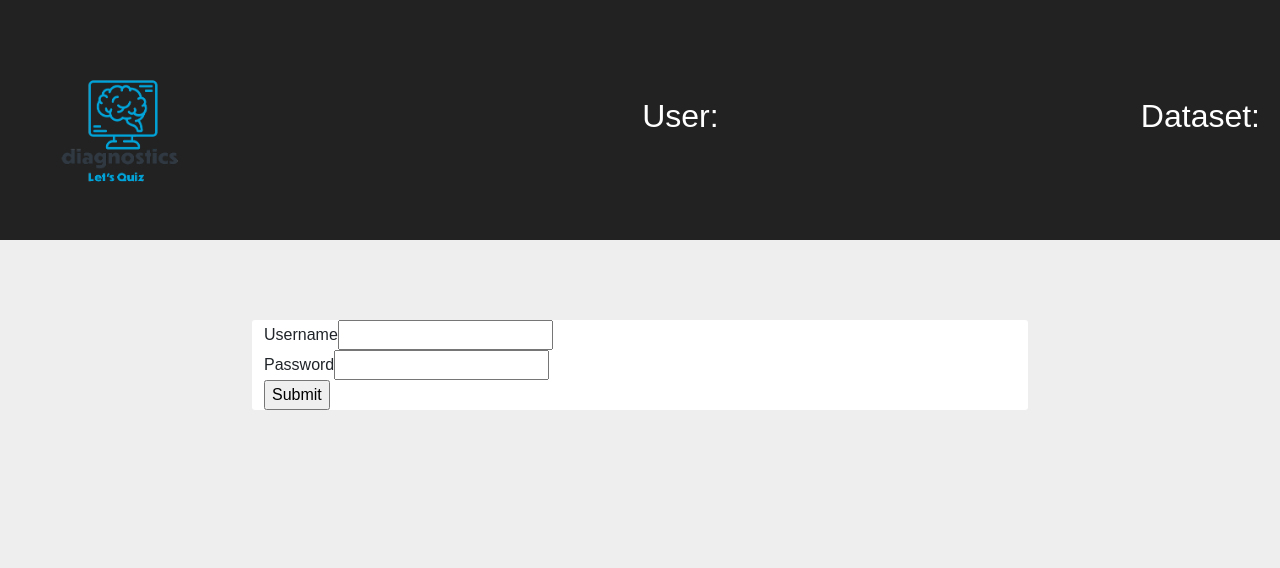
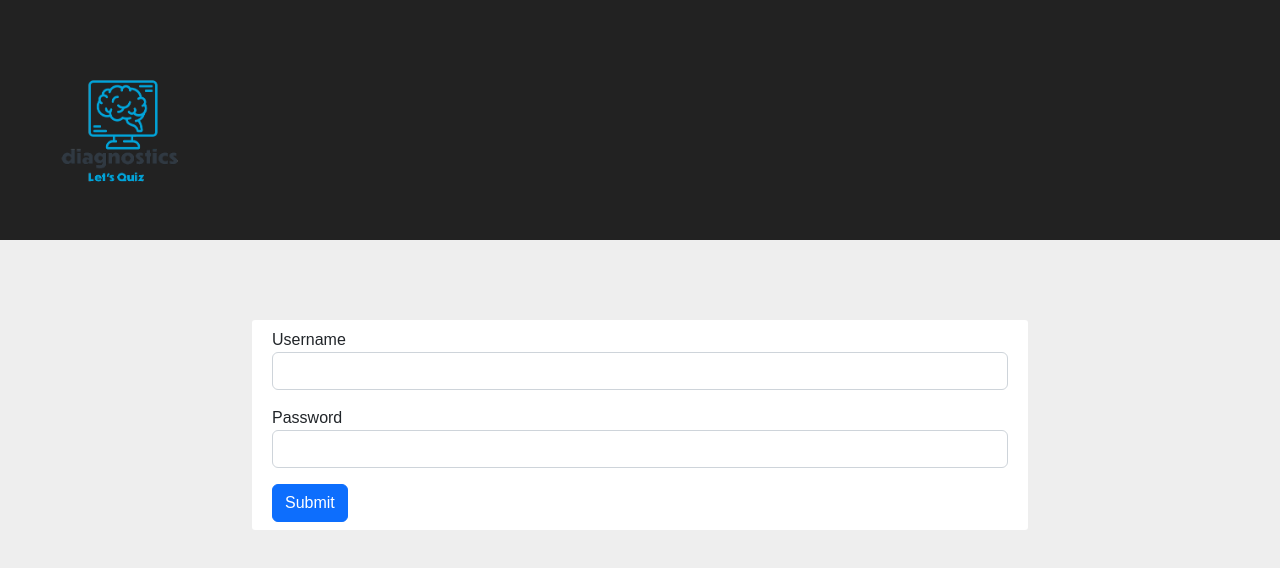
Before and after one commit to Causality-C/tum-ai-makeathon-2022, a React (Create React App) app in the folder frontend/: page / in a window 1280 px wide. Shown: the top 568 px of the page. Built offline with nearby package versions, Linux system fonts and the light colour scheme.

Commit message:
Added frontend changes

```diff
--- a/frontend/src/App.js
+++ b/frontend/src/App.js
@@ -74,7 +74,7 @@ class App extends Component {
 
         // Set Questions and Answers Object
         const qa = true_labels.map((label, i) => ({
-          question: "What is the status of this image?",
+          question: "Classify the following image",
           answers: this.shuffleArray(
             answer_choices[i].map((option) => {
               return { content: option, type: option };
@@ -187,8 +187,22 @@ class App extends Component {
               height="30%"
             />
           )}
-          <h2>User: {localStorage.getItem("user")}</h2>
-          <h2>Dataset: {this.state.firstChoice}</h2>
+          {localStorage.getItem("user") && (
+            <div>
+              <h2 style={{ marginBottom: "20px" }}>
+                User: {localStorage.getItem("user")}
+              </h2>
+              <button
+                className="btn btn-primary"
+                onClick={() => {
+                  localStorage.clear();
+                  window.location.reload(false);
+                }}
+              >
+                Logout
+              </button>
+            </div>
+          )}
         </div>
         {this.state.questionSet ? (
           this.state.result ? (
--- a/frontend/src/components/Login.js
+++ b/frontend/src/components/Login.js
@@ -24,28 +24,32 @@ export default function Login(props) {
     <div className="container bg-transparent d-flex justify-content-center">
       <div className="container form">
         <form onSubmit={handleSubmit}>
-          <div className="input-container">
+          <div className="p-2 form-group-mb-2">
             <label>Username </label>
             <input
               type="text"
+              class="form-control"
               name="uname"
               value={user}
               onChange={(e) => setUser(e.target.value)}
               required
             />
           </div>
-          <div className="input-container">
+          <div className="p-2 form-group-mb-2">
             <label>Password </label>
             <input
               type="password"
+              class="form-control"
               name="pass"
               value={password}
               onChange={(e) => setPassword(e.target.value)}
               required
             />
           </div>
-          <div className="button-container">
-            <input type="submit" />
+          <div className="p-2 button-container">
+            <button className="btn btn-primary" type="submit">
+              Submit
+            </button>
           </div>
         </form>
       </div>
--- a/frontend/src/components/QuizSelection.js
+++ b/frontend/src/components/QuizSelection.js
@@ -20,21 +20,15 @@ export default function QuizSelection(props) {
       </select>
       <h1># Images for the Quiz</h1>
       <input
+        style={{ marginBottom: "10px" }}
         type="number"
         min="1"
         max={props.maxImages}
         value={props.numImages}
         onChange={props.handleNumImageChange}
       />
-      <button onClick={props.handleFinish}>Submit</button>
-      <img src={logo} height="400px" />
-      <button
-        onClick={() => {
-          localStorage.clear();
-          window.location.reload(false);
-        }}
-      >
-        Logout
+      <button className="btn btn-primary" onClick={props.handleFinish}>
+        Submit
       </button>
     </div>
   );
```
